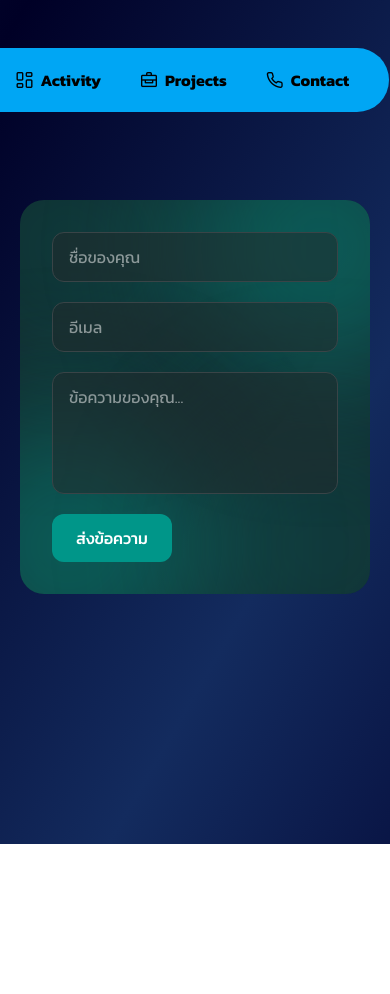
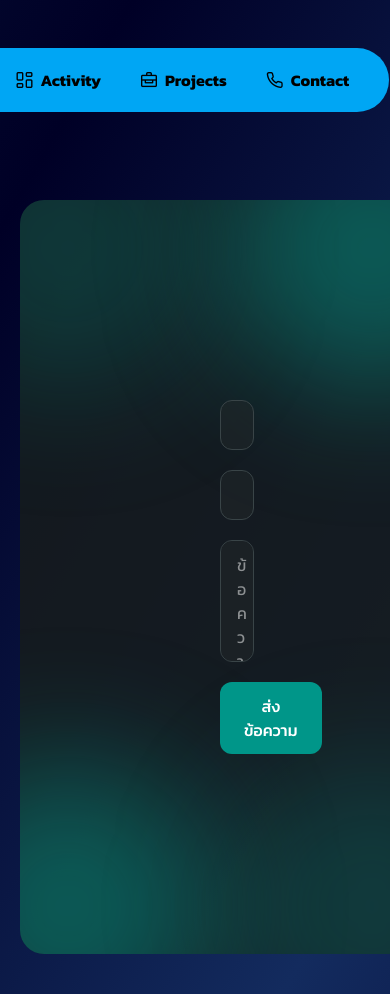
Before and after one commit to ThanakritJand/Portflorio_Thanakrit, a Vue app: page /contact in a window 390 px wide. Shown: the top 994 px of the page. Before the commit the page ends 844 px from the top, so only its background shows below. Built offline with nearby package versions, Linux system fonts and the light colour scheme.

Commit message:
fix: padding

```diff
--- a/src/components/contact/sendForm.vue
+++ b/src/components/contact/sendForm.vue
@@ -10,7 +10,7 @@ import {
 
 <template>
   <main class="mx-5 my-10">
-    <section class="relative overflow-hidden rounded-3xl bg-mist-900/90 p-8 md:p-12 text-white">
+    <section class="relative overflow-hidden rounded-3xl bg-mist-900/90 p-50 md:p-12 text-white">
       <div class="pointer-events-none absolute -top-24 -left-24 w-72 h-72 bg-teal-500/20 blur-3xl rounded-full"></div>
       <div class="pointer-events-none absolute -top-24 -right-24 w-72 h-72 bg-teal-500/40 blur-3xl rounded-full"></div>
       <div class="pointer-events-none absolute -bottom-24 -left-24 w-72 h-72 bg-teal-500/40 blur-3xl rounded-full"></div>
```
